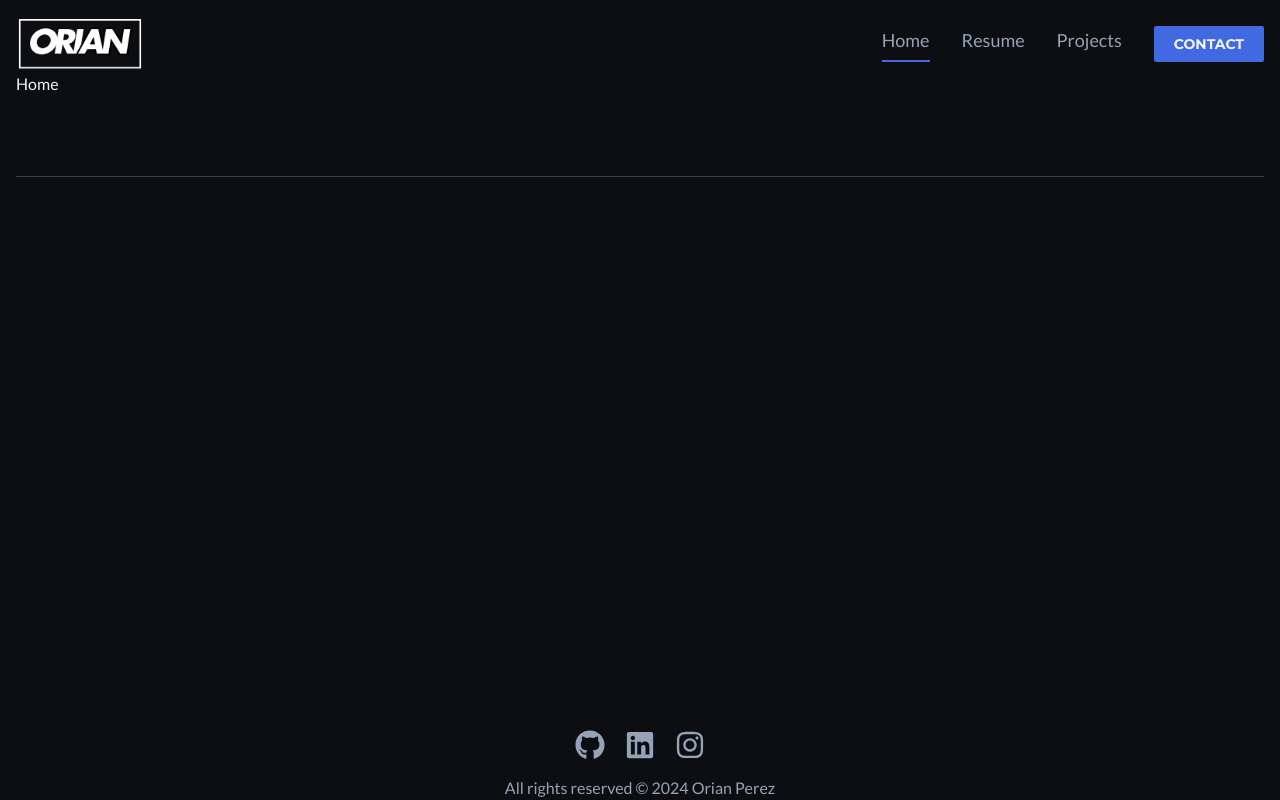
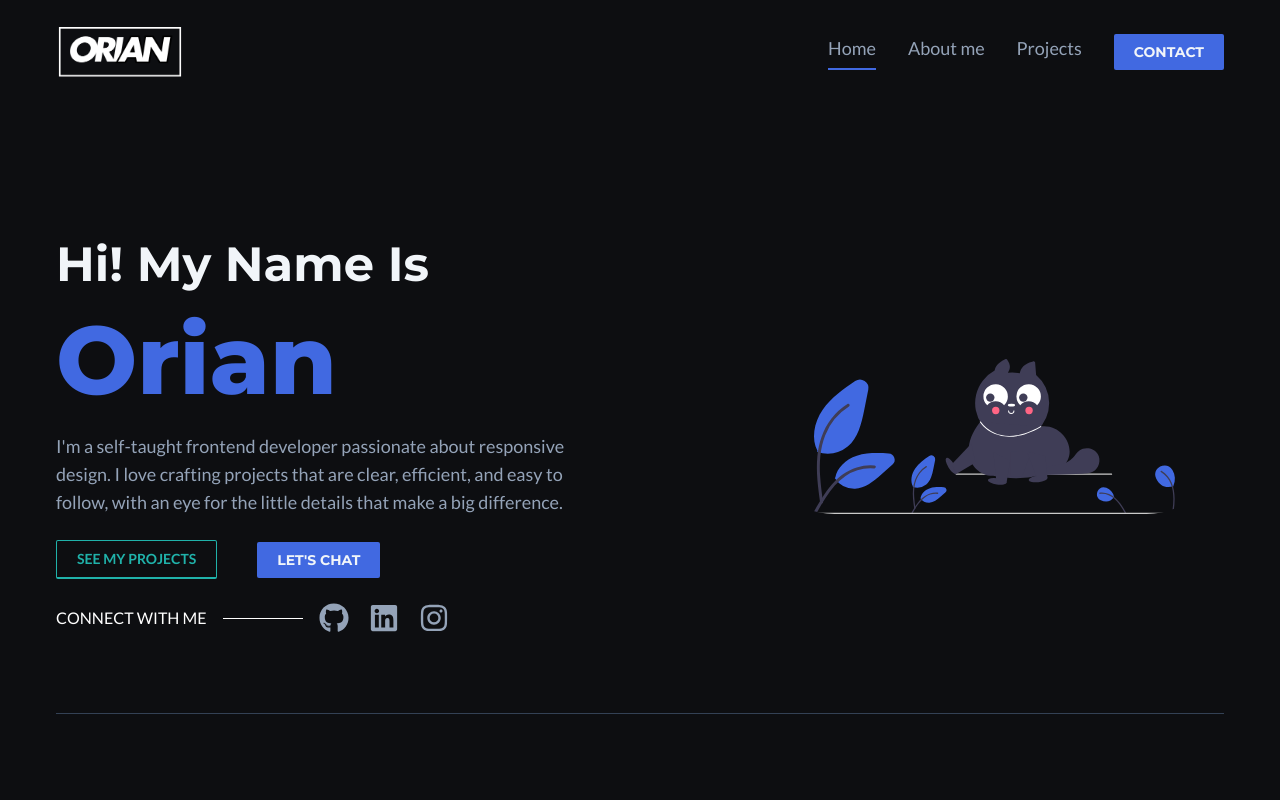
Before and after one commit to OriPerez7/portfolio-website, a React (Vite) app: page / in a window 1280 px wide. Shown: the top 800 px of the page. Built offline with nearby package versions, Linux system fonts and the light colour scheme.

Commit message:
Add Hero section

```diff
--- a/package.json
+++ b/package.json
@@ -11,7 +11,9 @@
   },
   "dependencies": {
     "react": "^18.3.1",
-    "react-dom": "^18.3.1"
+    "react-dom": "^18.3.1",
+    "react-icons": "^5.2.1",
+    "react-router-dom": "^6.25.1"
   },
   "devDependencies": {
     "@types/react": "^18.3.3",
--- a/src/App.jsx
+++ b/src/App.jsx
@@ -1,6 +1,6 @@
 import { BrowserRouter as Router, Routes, Route } from "react-router-dom";
 import Home from "./routes/root";
-import Resume from "./routes/resume";
+import About from "./routes/about";
 import Projects from "./routes/projects";
 
 function App() {
@@ -8,7 +8,7 @@ function App() {
     <Router>
       <Routes>
         <Route path="/" element={<Home />} />
-        <Route path="/resume" element={<Resume />} />
+        <Route path="/about" element={<About />} />
         <Route path="/projects" element= {<Projects />} />
       </Routes>
     </Router>
--- /dev/null
+++ b/src/components/home/Hero.jsx
@@ -0,0 +1,48 @@
+import React from "react";
+import { Divider } from "../shared/Layout";
+import SocialMediaLinks from "../shared/SocialMediaLinks";
+import heroImage from "../../assets/heroImage.svg";
+import { useTypingEffect } from "../../hooks/useTypingEffect";
+
+const Hero = () => {
+  const texts = ["Orian Perez"];
+  const currentLetter = useTypingEffect(texts);
+  return (
+    <>
+      <div className="flex justify-between items-center gap-10 md:gap-40 flex-wrap md:flex-nowrap mt-14 md:mt-40">
+        {/* Content */}
+        <div className="flex flex-col gap-6 min-w-3/5">
+          <h2>Hi! My name is</h2>
+          <h1 className="text-primary block">{currentLetter}</h1>
+          <p className="text-lg">
+            I'm a self-taught frontend developer passionate about responsive
+            design. I love crafting projects that are clear, efficient, and easy
+            to follow, with an eye for the little details that make a big
+            difference.
+          </p>
+
+          <div className="flex items-center gap-10">
+            <button className="btn-secondary">See my projects</button>
+            <button className="btn-primary">Let's chat</button>
+          </div>
+
+          <div className="flex gap-4 items-center">
+            <p className="text-white uppercase">Connect with me</p>
+            <div className="h-[0.5px] w-20 bg-white"></div>
+            <SocialMediaLinks />
+          </div>
+        </div>
+
+        {/* Image */}
+        <img
+          src={heroImage}
+          alt="Hero image"
+          className="w-full md:w-2/5 md:rounded-full rounded-md"
+        />
+      </div>
+      <Divider />
+    </>
+  );
+};
+
+export default Hero;
--- a/src/components/shared/Footer.jsx
+++ b/src/components/shared/Footer.jsx
@@ -3,7 +3,7 @@ import SocialMediaLinks from './SocialMediaLinks'
 
 const Footer = () => {
   return (
-    <footer className='flex flex-col items-center gap-4 mb-4 mt-auto'>
+    <footer className='flex flex-col items-center gap-4 mb-5 mt-auto'>
         <SocialMediaLinks />
         <p>All rights reserved © 2024 Orian Perez</p>
     </footer>
--- a/src/components/shared/Layout.jsx
+++ b/src/components/shared/Layout.jsx
@@ -30,7 +30,7 @@ export const SectionLayout = ({ title, subtitle, children }) => {
 
 const Layout = ({ children }) => {
   return (
-    <div className="flex flex-col h-screen">
+    <div className="flex flex-col h-screen mx-10 my-2">
       <Navbar />
       {children}
       <Divider />
--- a/src/components/shared/Navbar.jsx
+++ b/src/components/shared/Navbar.jsx
@@ -18,12 +18,12 @@ const NavItems = ({ className }) => {
       </li>
       <li>
         <NavLink
-          to="/resume"
+          to="/about"
           className={({ isActive }) =>
             isActive ? "active-link-underline" : "hover-underline"
           }
         >
-          Resume
+          About me
         </NavLink>
       </li>
       <li>
--- /dev/null
+++ b/src/hooks/useTypingEffect.js
@@ -0,0 +1,28 @@
+import { useEffect, useState } from "react";
+
+export const useTypingEffect = (texts, speed = 300) => {
+  const [currentIndex, setCurrentIndex] = useState(0);
+  const [currentCount, setCurrentCount] = useState(0);
+  const [currentLetter, setCurrentLetter] = useState("");
+
+  useEffect(() => {
+    const typeLetter = () => {
+      const currentText = texts[currentIndex];
+      if (currentText.length > currentCount) {
+        const letter = currentText.slice(0, currentCount + 1);
+        setCurrentLetter(letter);
+        setCurrentCount((prevCount) => prevCount + 1);
+      } else {
+        setTimeout(() => {
+          setCurrentCount(0);
+          setCurrentIndex((prevIndex) => (prevIndex + 1) % texts.length);
+        }, speed);
+      }
+    };
+
+    const timer = setTimeout(typeLetter, speed);
+    return () => clearTimeout(timer);
+  }, [currentIndex, currentCount]);
+
+  return currentLetter;
+};
--- a/src/routes/resume.jsx
+++ b/src/routes/about.jsx
@@ -1,12 +1,12 @@
 import React from 'react'
 import Layout from '../components/shared/Layout'
 
-const Resume = () => {
+const About = () => {
   return (
     <Layout>
-        Resume
+        About
     </Layout>
   )
 }
 
-export default Resume
+export default About
--- a/src/routes/root.jsx
+++ b/src/routes/root.jsx
@@ -1,9 +1,10 @@
+import Hero from "../components/home/Hero"
 import Layout from "../components/shared/Layout"
 
 const Home = () => {
   return (
     <Layout>
-        <div>Home</div>
+        <Hero />
     </Layout>
   )
 }
```
Also changed, not shown: src/assets/heroImage.svg (added), 1 other file (tests, documents, lock files or other folders).
